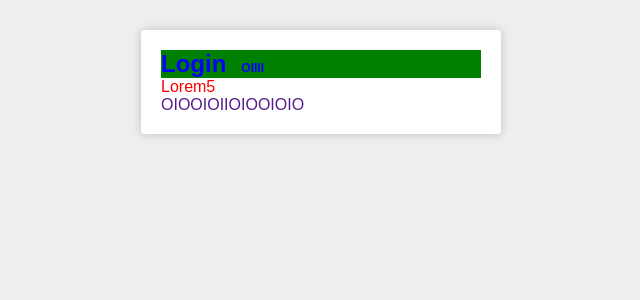
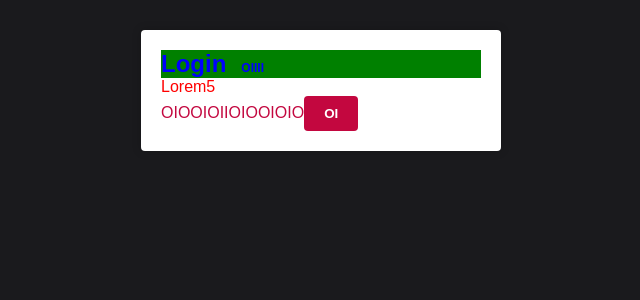
Before and after one commit to CR7sewey/consuming-api-react, a React (Create React App) app in the folder react-base/: page / in a window 1280 px wide. Shown: the top 300 px of the page, without its empty margins (319-959 px from the left). Built offline with nearby package versions, Linux system fonts and the light colour scheme.

Commit message:
App colors

```diff
--- /dev/null
+++ b/react-base/src/config/colors.js
@@ -0,0 +1,7 @@
+export const primaryColor =  '#C3073F';
+export const primaryDarkColor = '#1A1A1D';
+
+export const sucessColor = '#0197F6';
+export const infoColor = '#0197F6';
+export const errorColor = '#F2AF29';
+export const warningColor = '#F2AF29';
--- a/react-base/src/pages/Login/index.js
+++ b/react-base/src/pages/Login/index.js
@@ -11,6 +11,7 @@
     </Title>
     <Paragrafo>Lorem5</Paragrafo>
     <a href=''>OIOOIOIIOIOOIOIO</a>
+    <button>OI</button>
     </Container>
 
 
--- a/react-base/src/styles/GlobalStyles.js
+++ b/react-base/src/styles/GlobalStyles.js
@@ -1,4 +1,5 @@
 import styled, { createGlobalStyle } from 'styled-components';
+import {primaryColor, primaryDarkColor} from '../config/colors';
 
 export default createGlobalStyle`
   * {
@@ -10,7 +11,8 @@
 
   body {
     font-family: sans-serif;
-    background-color: #eee;
+    background-color: ${primaryDarkColor};
+    color: ${primaryColor};
   }
 
   html, border-style, #root {
@@ -19,10 +21,18 @@
 
   button {
     cursor: pointer;
+    background-color: ${primaryColor};
+    border: none;
+    color: white;
+    padding: 10px 20px;
+    border-radius: 4px;
+    font-weight: 700;
   }
 
   a {
     text-decoration: none;
+    color: ${primaryColor};
+
   }
 
   ul {
@@ -33,7 +43,7 @@
 
 export const Container = styled.section`
   max-width: 360px;
-  background-color: #fff;
+  background-color: white;
   margin: 30px auto;
   padding: 20px;
   border-radius: 4px;
```
